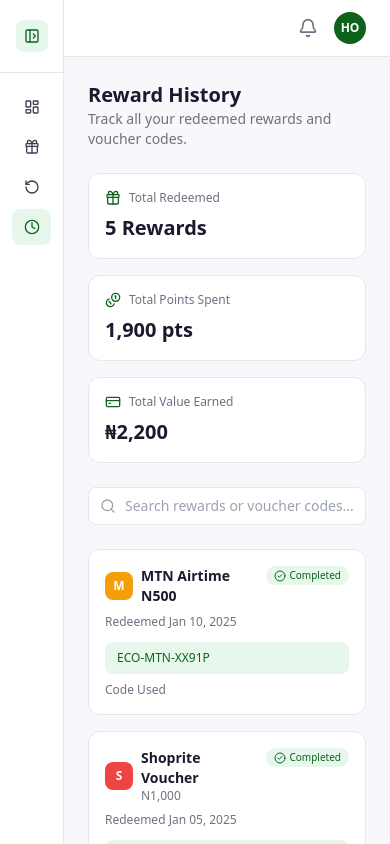
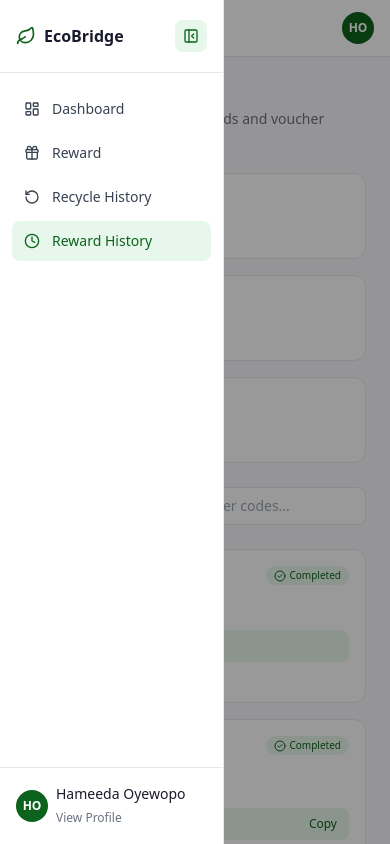
Before and after one commit to Eco-Bridge/Ecobridge-frontend, a React (Create React App) app: page /reward-history in a window 390 px wide. Both pictures are taken after a click on the button "Open sidebar". Shown: the top 844 px of the page. Built offline with nearby package versions, Linux system fonts and the light colour scheme.

Commit message:
Fix responsive sidebar

```diff
--- a/src/components/Footer.jsx
+++ b/src/components/Footer.jsx
@@ -45,9 +45,9 @@ export default function Footer({ variant = "full" }) {
   }
 
   return (
-    <footer className="bg-[#EAF6EC] px-6 md:px-10 py-10">
-      <div className="max-w-6xl mx-auto grid sm:grid-cols-2 md:grid-cols-4 gap-8">
-        <div>
+    <footer className="bg-[#EAF6EC] px-6 sm:px-8 md:px-10 py-10 sm:py-12">
+      <div className="max-w-6xl mx-auto grid grid-cols-2 md:grid-cols-4 gap-8">
+        <div className="col-span-2 md:col-span-1">
           <div className="flex items-center gap-2">
             <Leaf className="w-5 h-5 text-[#0D631B]" />
             <span className="font-semibold text-[#1A1A2E]">EcoBridge</span>
--- a/src/components/Sidebar.jsx
+++ b/src/components/Sidebar.jsx
@@ -10,7 +10,13 @@ const DEFAULT_LINKS = [
   { label: "Reward History", path: "/reward-history", icon: Clock },
 ];
 
-export default function Sidebar({ userName = "Hameeda Oyewopo", links = DEFAULT_LINKS, profilePath = "/profile" }) {
+export default function Sidebar({
+  userName = "Hameeda Oyewopo",
+  links = DEFAULT_LINKS,
+  profilePath = "/profile",
+  mobileOpen,
+  setMobileOpen,
+  }) {
   const [collapsed, setCollapsed] = useState(false);
   const location = useLocation();
   const initials = userName
@@ -20,20 +26,58 @@ export default function Sidebar({ userName = "Hameeda Oyewopo", links = DEFAULT_
     .slice(0, 2);
 
   return (
+  <>
+    {mobileOpen && (
+      <div
+        className="fixed inset-0 bg-black/40 z-40 md:hidden"
+        onClick={() => setMobileOpen(false)}
+      />
+    )}
+
     <aside
-      className={`shrink-0 bg-white border-r border-[#E5E7EB] flex flex-col justify-between transition-all duration-200 ${
-        collapsed ? "w-16" : "w-56"
-      }`}
+      className={`
+        shrink-0
+        bg-white
+        border-r border-[#E5E7EB]
+        flex flex-col justify-between
+        transition-all duration-200
+        fixed md:relative
+        top-0 left-0
+        h-full md:h-auto
+        z-50
+        w-56
+        md:${collapsed ? "w-16" : "w-56"}
+        ${mobileOpen ? "translate-x-0" : "-translate-x-full md:translate-x-0"}
+      `}
     >
       <div>
         <div className="px-4 py-5 border-b border-[#E5E7EB] flex items-center justify-between">
           {!collapsed && <Logo />}
           <button
-            onClick={() => setCollapsed((c) => !c)}
-            aria-label={collapsed ? "Expand sidebar" : "Collapse sidebar"}
+            onClick={() => {
+              if (mobileOpen) {
+                setMobileOpen(false);
+              } else {
+                setCollapsed((c) => !c);
+              }
+            }}
+            aria-label={
+              mobileOpen
+                ? "Close sidebar"
+                : collapsed
+                ? "Expand sidebar"
+                : "Collapse sidebar"
+            }
             className="w-8 h-8 rounded-lg bg-[#E7F7EC] text-[#0D631B] flex items-center justify-center shrink-0 hover:bg-[#d9f0dd]"
           >
-            {collapsed ? <PanelLeftOpen className="w-4 h-4" /> : <PanelLeftClose className="w-4 h-4" />}
+
+            {mobileOpen ? (
+                <PanelLeftClose className="w-4 h-4" />
+              ) : collapsed ? (
+                <PanelLeftOpen className="w-4 h-4" />
+              ) : (
+                <PanelLeftClose className="w-4 h-4" />
+              )}
           </button>
         </div>
 
@@ -47,7 +91,7 @@ export default function Sidebar({ userName = "Hameeda Oyewopo", links = DEFAULT_
                 href={link.path}
                 title={collapsed ? link.label : undefined}
                 className={`flex items-center gap-3 px-3 py-2.5 rounded-lg text-sm ${
-                  collapsed ? "justify-center" : ""
+                  collapsed ? "md:justify-center" : ""
                 } ${
                   isActive
                     ? "bg-[#E7F7EC] text-[#0D631B] font-medium"
@@ -55,30 +99,36 @@ export default function Sidebar({ userName = "Hameeda Oyewopo", links = DEFAULT_
                 }`}
               >
                 <Icon className="w-4 h-4 shrink-0" />
-                {!collapsed && link.label}
+                <span className={collapsed ? "md:hidden" : ""}>
+                    {link.label}
+                  </span>
+
               </a>
             );
           })}
         </nav>
       </div>
 
-      <div
-        className={`px-4 py-4 border-t border-[#E5E7EB] flex items-center gap-2 ${
-          collapsed ? "justify-center" : ""
-        }`}
-      >
+      <div className="px-4 py-4 border-t border-[#E5E7EB] flex items-center gap-2">
         <span className="w-8 h-8 rounded-full bg-[#0D631B] text-white text-xs font-semibold flex items-center justify-center shrink-0">
           {initials}
         </span>
-        {!collapsed && (
-          <div>
-            <p className="text-sm font-medium text-[#1A1A2E]">{userName}</p>
-            <a href={profilePath} className="text-xs text-[#6B7280] hover:text-[#0D631B]">
-              View Profile
-            </a>
-          </div>
-        )}
-      </div>
+
+        <div className={`${collapsed ? "md:hidden" : ""}`}>
+          <p className="text-sm font-medium text-[#1A1A2E]">
+            {userName}
+          </p>
+
+          <a
+            href={profilePath}
+            onClick={() => setMobileOpen(false)}
+            className="text-xs text-[#6B7280] hover:text-[#0D631B]"
+          >
+            View Profile
+          </a>
+        </div>
+    </div>
     </aside>
+  </>
   );
 }
--- a/src/components/TopNavBar.jsx
+++ b/src/components/TopNavBar.jsx
@@ -1,4 +1,5 @@
-import { useLocation } from "react-router-dom";
+import { useState } from "react";
+import { Link, useLocation } from "react-router-dom";
 import Logo from "./Logo";
 
 const LINKS = [
@@ -10,11 +11,19 @@ const LINKS = [
 
 export default function TopNavBar() {
   const location = useLocation();
+  const [menuOpen, setMenuOpen] = useState(false);
 
   return (
-    <header className="flex items-center justify-between px-6 md:px-10 py-4 border-b border-[#E5E7EB]">
+    <header className="relative z-50 flex items-center justify-between px-4 sm:px-6 md:px-10 py-4 border-b border-[#E5E7EB] bg-white">
+
+      {/* Hamburger - mobile only*/}
+      <button onClick={() => setMenuOpen(!menuOpen)} className="md:hidden text-[#374151] text-2xl mr-3" aria-label="Toggle navigation menu" > {menuOpen ? "✕" : "☰"} </button>
+
+      {/* Logo */}
+
       <Logo />
 
+      {/* Desktop Navigation */}
       <nav className="hidden md:flex items-center gap-8 text-sm">
         {LINKS.map((link) => {
           const isActive = location.pathname === link.path;
@@ -34,6 +43,8 @@ export default function TopNavBar() {
         })}
       </nav>
 
+      {/* Login + Sign Up - Always Visible */}
+
       <div className="flex items-center gap-4">
         <a href="/login" className="text-sm text-[#374151] hover:text-[#0D631B]">
           Login
@@ -45,6 +56,10 @@ export default function TopNavBar() {
           Sign Up
         </a>
       </div>
+
+      {/* Mobile Dropdown Menu */} {menuOpen && ( <div className="absolute left-0 top-full w-full bg-white border-b border-[#E5E7EB] shadow-lg md:hidden"> <nav className="flex flex-col px-6 py-3"> {LINKS.map((link) => { const isActive = location.pathname === link.path; return ( <Link key={link.path} to={link.path} onClick={() => setMenuOpen(false)} className={`py-3 text-sm border-b border-[#F3F4F6] last:border-b-0 ${ isActive ? "text-[#0D631B] font-medium" : "text-[#374151] hover:text-[#0D631B]" }`} > {link.label} </Link> ); })} </nav> </div>
+    )}
+
     </header>
   );
 }
--- a/src/layouts/AdminLayout.jsx
+++ b/src/layouts/AdminLayout.jsx
@@ -1,4 +1,5 @@
-import { Bell, LayoutDashboard, ClipboardList, Users, Gift, BarChart3 } from "lucide-react";
+import { useState } from "react";
+import { Bell, PanelLeftOpen, LayoutDashboard, ClipboardList, Users, Gift, BarChart3 } from "lucide-react";
 import Sidebar from "../components/Sidebar";
 import Footer from "../components/Footer";
 
@@ -11,16 +12,39 @@ const ADMIN_LINKS = [
 ];
 
 export default function AdminLayout({ children }) {
+
+  const [mobileOpen, setMobileOpen] = useState(false);
+
   return (
     <div className="min-h-screen bg-[#F8F7FB] flex">
-      <Sidebar links={ADMIN_LINKS} userName="John Doe" profilePath="/admin/profile" />
+      <Sidebar
+        links={ADMIN_LINKS}
+        userName="John Doe"
+        profilePath="/admin/profile"
+        mobileOpen={mobileOpen}
+        setMobileOpen={setMobileOpen}
+      />
 
       <div className="flex-1 flex flex-col">
-        <header className="bg-white border-b border-[#E5E7EB] px-6 py-3 flex items-center justify-end gap-4">
-          <a href="/admin/notifications" aria-label="Notifications" className="text-[#6B7280] hover:text-[#374151]">
-            <Bell className="w-5 h-5" />
-          </a>
-        </header>
+          <header className="bg-white border-b border-[#E5E7EB] px-4 sm:px-6 py-3 flex items-center justify-between gap-4">
+            <button
+              onClick={() => setMobileOpen(true)}
+              className="md:hidden w-8 h-8 rounded-lg bg-[#E7F7EC] text-[#0D631B] flex items-center justify-center"
+              aria-label="Open sidebar"
+            >
+              <PanelLeftOpen className="w-4 h-4" />
+            </button>
+
+            <div className="flex items-center gap-4 ml-auto">
+              <a
+                href="/admin/notifications"
+                aria-label="Notifications"
+                className="text-[#6B7280] hover:text-[#374151]"
+              >
+                <Bell className="w-5 h-5" />
+              </a>
+            </div>
+          </header>
 
         <main className="flex-1 p-6">{children}</main>
 
--- a/src/layouts/DashboardLayout.jsx
+++ b/src/layouts/DashboardLayout.jsx
@@ -1,14 +1,30 @@
-import { Bell } from "lucide-react";
+import { useState } from "react";
+import { Bell, PanelLeftOpen } from "lucide-react";
 import Sidebar from "../components/Sidebar";
 import Footer from "../components/Footer";
 
 export default function DashboardLayout({ children }) {
+
+  const [mobileOpen, setMobileOpen] = useState(false);
+
   return (
     <div className="min-h-screen bg-[#F8F7FB] flex">
-      <Sidebar />
+      <Sidebar
+          mobileOpen={mobileOpen}
+          setMobileOpen={setMobileOpen}
+      />
 
       <div className="flex-1 flex flex-col">
-        <header className="bg-white border-b border-[#E5E7EB] px-6 py-3 flex items-center justify-end gap-4">
+        <header className="bg-white border-b border-[#E5E7EB] px-4 sm:px-6 py-3 flex items-center justify-between gap-4">
+
+          <button
+            onClick={() => setMobileOpen(true)}
+            className="md:hidden w-8 h-8 rounded-lg bg-[#E7F7EC] text-[#0D631B] flex items-center justify-center"
+            aria-label="Open sidebar"
+          >
+            <PanelLeftOpen className="w-4 h-4" />
+          </button>
+
           <a href="/notifications" aria-label="Notifications" className="text-[#6B7280] hover:text-[#374151]">
             <Bell className="w-5 h-5" />
           </a>
--- a/src/pages/About.jsx
+++ b/src/pages/About.jsx
@@ -92,11 +92,11 @@ export default function About() {
           <div className="mt-12">
             {/* Line + year badges — separate fixed-height row so card length can never shift alignment */}
             <div className="relative h-10">
-              <div className="absolute top-1/2 left-0 right-0 h-px bg-[#E5E7EB] -translate-y-1/2" />
-              <div className="relative grid md:grid-cols-3 gap-8">
+              <div className="hidden md:block absolute top-1/2 left-0 right-0 h-px bg-[#E5E7EB] -translate-y-1/2" />
+              <div className="mt-4 grid md:grid-cols-3 gap-24 p-10">
                 {STORY.map((item) => (
                   <div key={item.year} className="flex justify-center">
-                    <span className="bg-[#0D631B] text-white text-xs font-semibold px-3 py-1.5 rounded-full">
+                    <span className="bg-[#0D631B] text-white text-xs font-semibold px-3 py-2 rounded-full">
                       {item.year}
                     </span>
                   </div>
```
